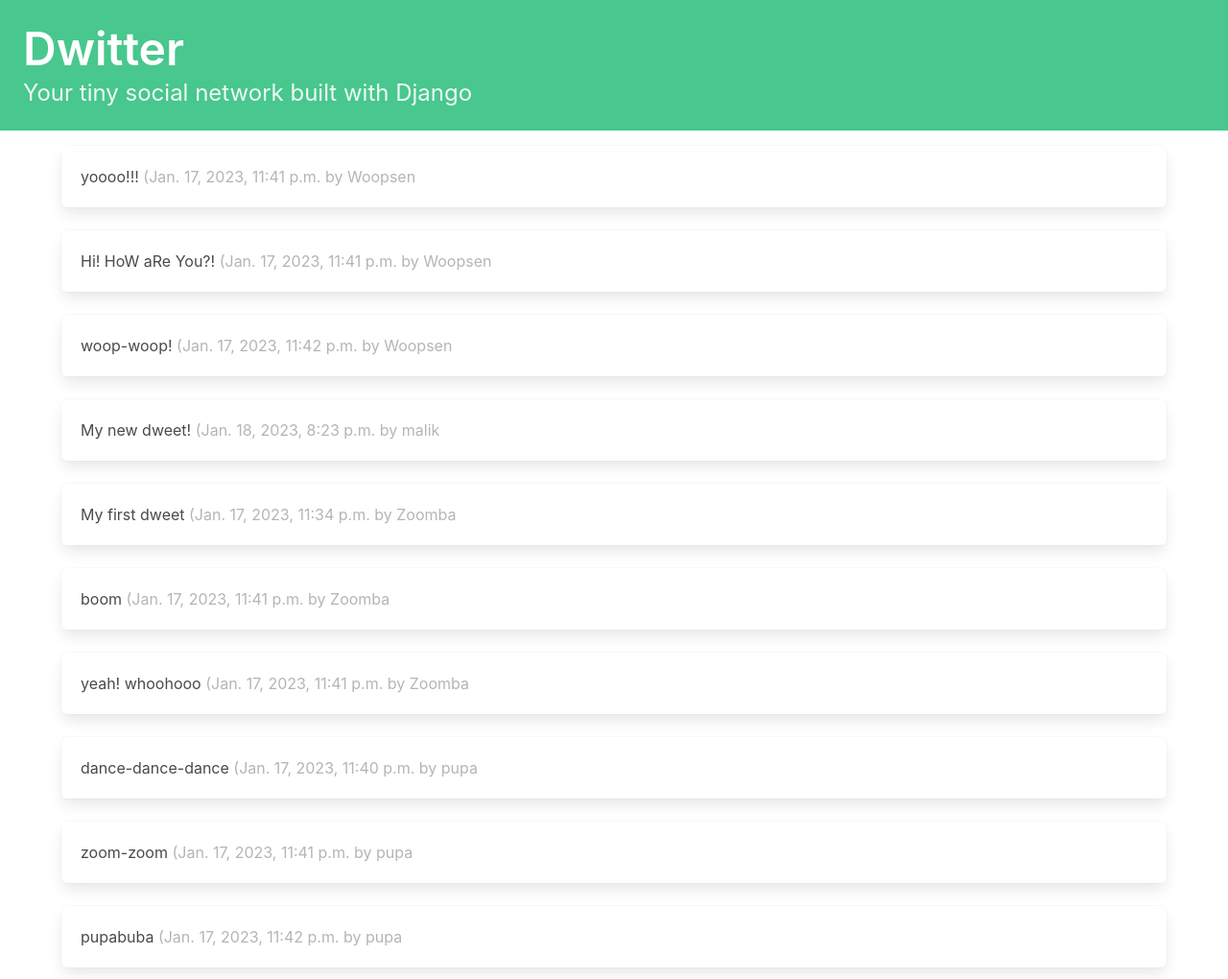
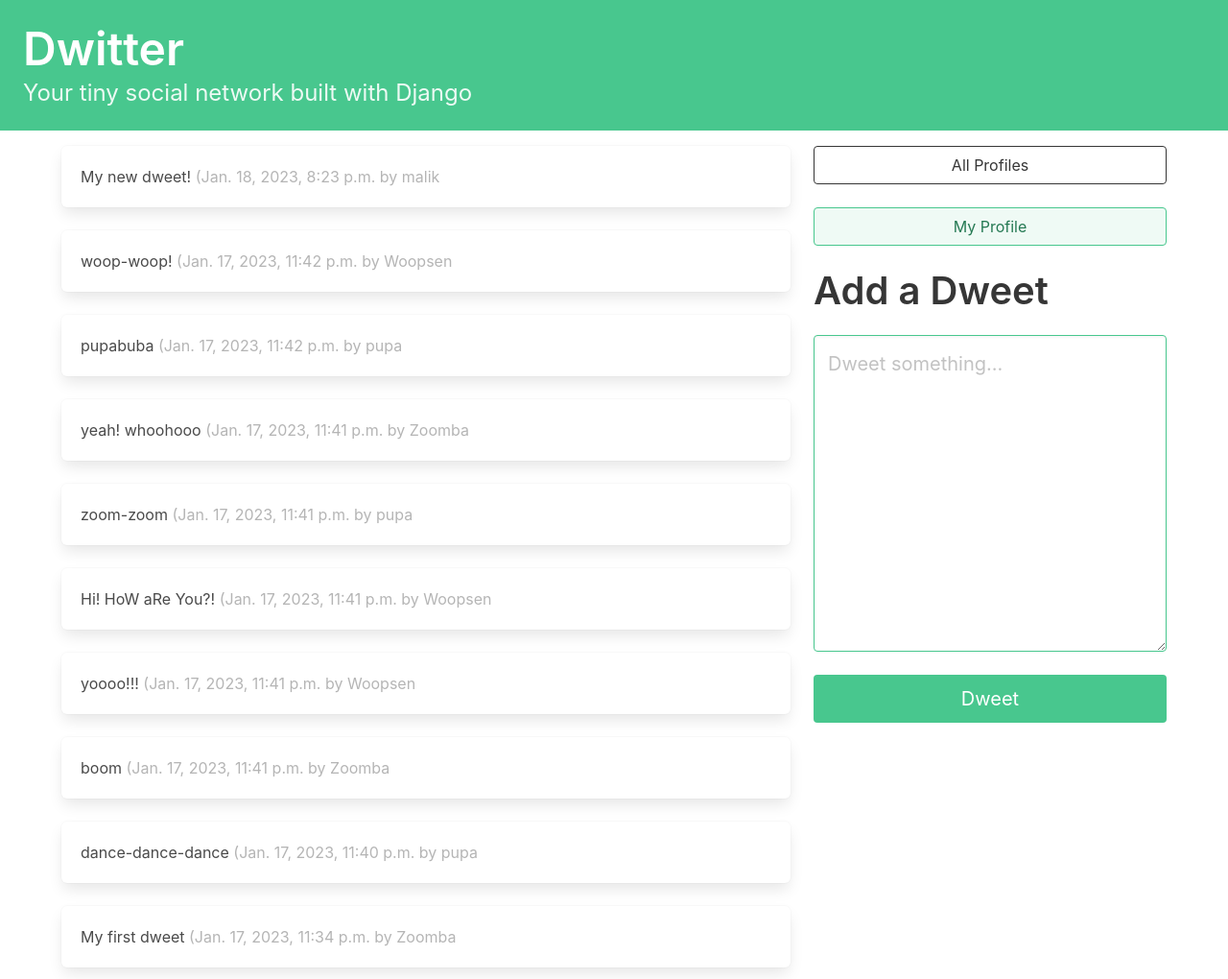
Before and after one commit to MalikovBoo/dwitter, a Django app: page / in a window 1280 px wide. Shown: the whole page at 96% size. Run offline with Django 4.2, Linux system fonts and the light colour scheme; a user stored in the database is signed in; data comes from the database, SQL or seed files in the repository; both versions use the stored data as it was after the commit.

Commit message:
added form for dweets

```diff
--- /dev/null
+++ b/dwitter/forms.py
@@ -0,0 +1,19 @@
+from django import forms
+from .models import Dweet
+
+
+class DweetForm(forms.ModelForm):
+    body = forms.CharField(
+        required=True,
+        widget=forms.widgets.Textarea(
+            attrs={
+                "placeholder": "Dweet something...",
+                "class": "textarea is-success is-medium",
+            }
+        ),
+        label="",
+    )
+
+    class Meta:
+        model = Dweet
+        exclude = ("user", )
--- a/dwitter/templates/base.html
+++ b/dwitter/templates/base.html
@@ -12,6 +12,7 @@
     <title>Dwitter</title>
 </head>
 <body>
+    <a href="{% url 'dwitter:dashboard' %} ">
     <section class="hero is-small is-success mb-4">
         <div class="hero-body">
             <h1 class="title is-1">Dwitter</h1>
@@ -20,6 +21,7 @@
             </p>
         </div>
     </section>
+    </a>
 
     <div class="container">
         <div class="columns">
--- a/dwitter/templates/dwitter/dashboard.html
+++ b/dwitter/templates/dwitter/dashboard.html
@@ -5,16 +5,47 @@
 {% block content %}
 
 <div class="column">
-    {% for followed in user.profile.follows.all %}
-        {% for dweet in followed.user.dweets.all %}
-            <div class="box">
-                {{ dweet.body }}
-                <span class="is-small has-text-grey-light">
-                    ({{ dweet.created_at }} by {{ dweet.user.username }}
-                </span>
-            </div>
-        {% endfor %}
+    {% for dweet in dweets %}
+        <div class="box">
+            {{dweet.body}}
+            <span class="is-small has-text-grey-light">
+                ({{ dweet.created_at }} by {{ dweet.user.username }}
+            </span>
+        </div>
     {% endfor %}
 </div>
 
+
+
+<div class="column is-one-third">
+    <div class="block">
+        <a href="{% url 'dwitter:profile_list' %} ">
+            <button class="button is-dark is-outlined is-fullwidth">
+                All Profiles
+            </button>
+        </a>
+    </div>
+    <div class="block">
+        <a href="{% url 'dwitter:profile' request.user.profile.id %} ">
+            <button class="button is-success is-light is-outlined is-fullwidth">
+                My Profile
+            </button>
+        </a>
+    </div>
+    <div class="block">
+        <div class="block">
+            <p class="title is-2">Add a Dweet</p>
+        </div>
+        <div class="block">
+            <form method="post">
+                {% csrf_token %}
+                {{ form.as_p }}
+                <button class="button is-success is-fullwidth is-medium mt-5"
+                        type="submit">Dweet
+                </button>
+            </form>
+        </div>
+    </div>
+</div>
+
 {% endblock content %}
--- a/dwitter/views.py
+++ b/dwitter/views.py
@@ -1,9 +1,25 @@
-from django.shortcuts import render
-from .models import Profile
+from django.shortcuts import render, redirect
+from .forms import DweetForm
+from .models import Dweet, Profile
 
 
 def dashboard(request):
-    return render(request, "dwitter/dashboard.html")
+    form = DweetForm(request.POST or None)
+    if request.method == "POST":
+        if form.is_valid():
+            dweet = form.save(commit=False)
+            dweet.user = request.user
+            dweet.save()
+            return redirect("dwitter:dashboard")
+
+    followed_dweets = Dweet.objects.filter(
+        user__profile__in=request.user.profile.follows.all()
+    ).order_by("-created_at")
+
+    return render(
+        request,
+        "dwitter/dashboard.html",
+        {"form": form, "dweets": followed_dweets},)
 
 
 def profile_list(request):
```
Also changed, not shown: db.sqlite3.
